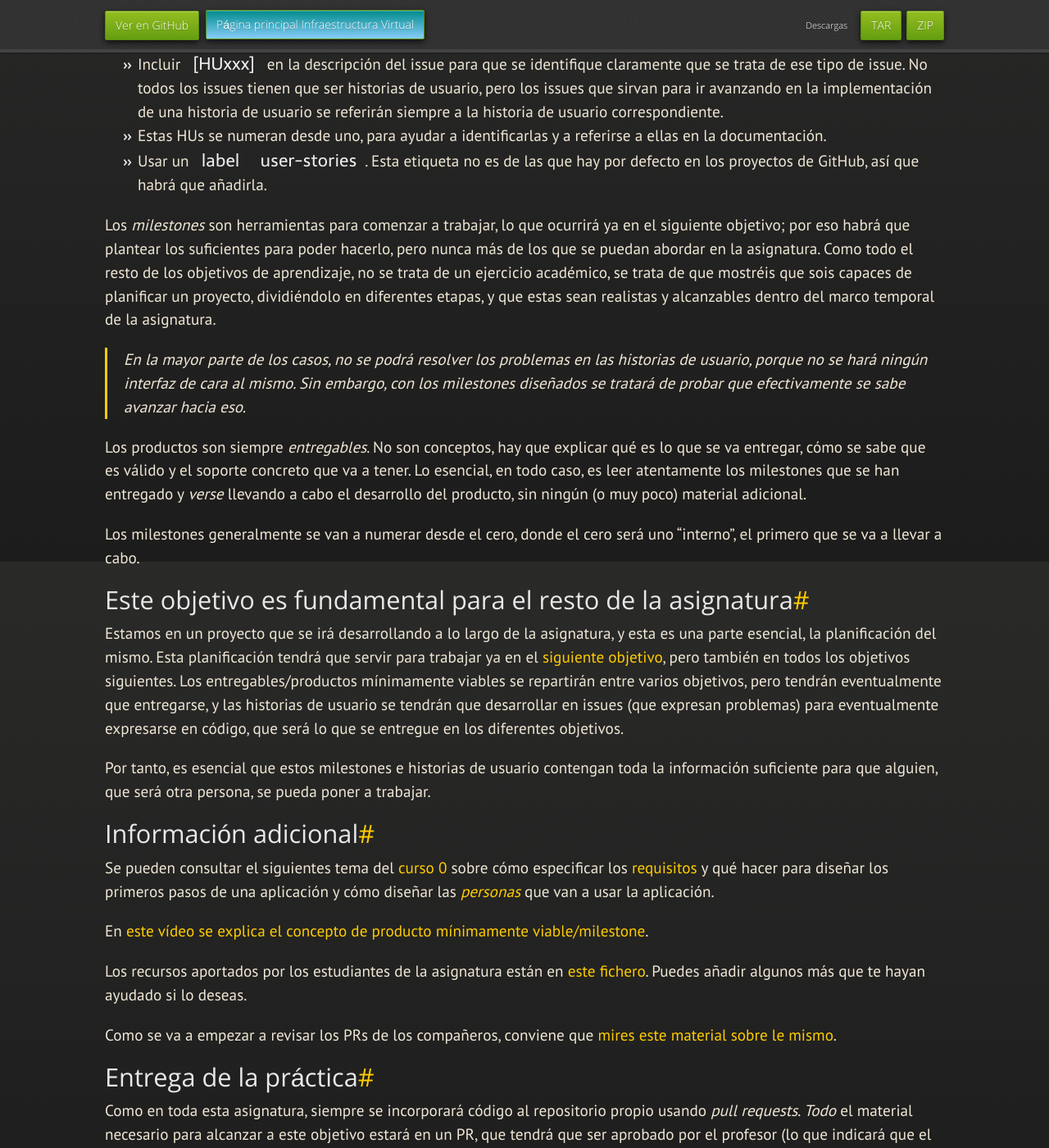
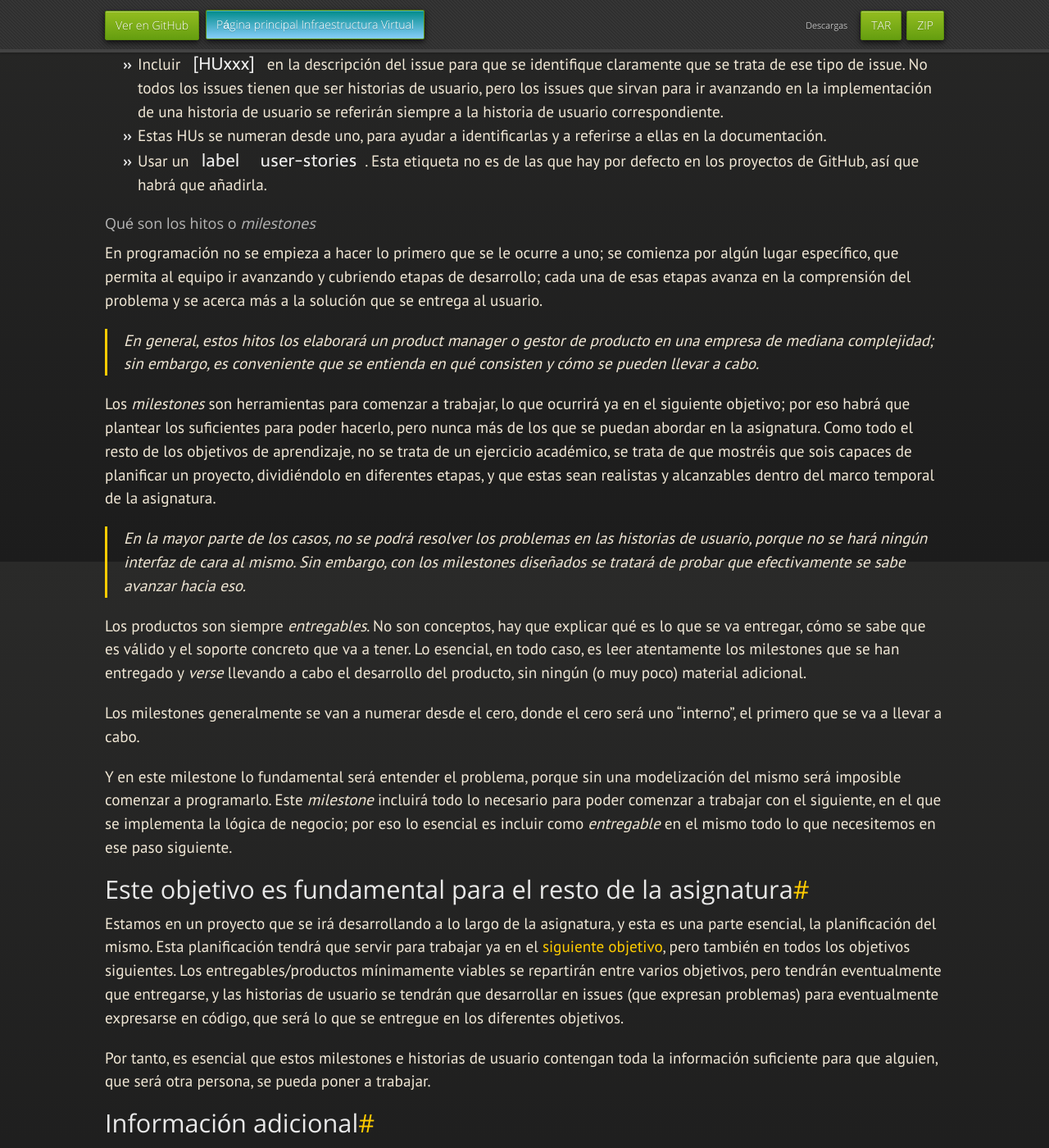
Before and after one commit to JJ/IV, a Jekyll site: the page built from documentos/proyecto/1.Infraestructura.md, in a window 1280 px wide and 1400 px high, scrolled down 2915 px. Shown: the whole window at 82% size. Built offline with Jekyll 4.4.1, drawn with Linux system fonts in a browser that asks for light colours; nearby versions of some CDN libraries; some web fonts are replaced; our own code applies the rules of GitHub Pages for plain Markdown files; some of the changed text lies outside the part shown.

Commit message:
Sync documentos/proyecto/1.Infraestructura.md de master a gh-pages

```diff
--- a/documentos/proyecto/1.Infraestructura.md
+++ b/documentos/proyecto/1.Infraestructura.md
@@ -159,6 +159,19 @@
   por defecto en los proyectos de GitHub, así que habrá que
   añadirla.
 
+### Qué son los hitos o *milestones*
+
+En programación no se empieza a hacer lo primero que se le ocurre a
+uno; se comienza por algún lugar específico, que permita al equipo ir
+avanzando y cubriendo etapas de desarrollo; cada una de esas etapas
+avanza en la comprensión del problema y se acerca más a la solución
+que se entrega al usuario.
+
+> En general, estos hitos los elaborará un *product manager* o gestor
+> de producto en una empresa de mediana complejidad; sin embargo, es
+> conveniente que se entienda en qué consisten y cómo se pueden llevar
+> a cabo.
+
 Los *milestones* son herramientas para comenzar a trabajar, lo que ocurrirá ya
 en el siguiente objetivo; por eso habrá que plantear los suficientes para poder
 hacerlo, pero nunca más de los que se puedan abordar en la asignatura. Como todo
@@ -180,6 +193,13 @@
 
 Los milestones generalmente se van a numerar desde el cero, donde el cero será
 uno "interno", el primero que se va a llevar a cabo.
+
+Y en este milestone lo fundamental será entender el problema, porque
+sin una modelización del mismo será imposible comenzar a
+programarlo. Este *milestone* incluirá todo lo necesario para poder
+comenzar a trabajar con el siguiente, en el que se implementa la
+lógica de negocio; por eso lo esencial es incluir como *entregable* en
+el mismo todo lo que necesitemos en ese paso siguiente.
 
 ## Este objetivo es fundamental para el resto de la asignatura
 
@@ -399,12 +419,10 @@
 El alcanzar este objetivo avanzará, en principio, 7.5% del apartado
 correspondiente de la asignatura.
 
-## Estimación de tiempo
+## Plazo de entrega
 
-En el curso 2021-22, el 50% de los estudiantes entregó este objetivo en **12**
-días a partir del comienzo del curso. El 75% necesitó *13* días.
-
-## Límite
+El plazo para hacer la primera entrega termina **4 semanas** después del
+comienzo de las clases.
 
 Ningún estudiante que aprobó en la convocatoria ordinaria tardó más de 10 semanas
 en superar este objetivo. A partir de la 9ª semana del comienzo, sería mejor que
```
